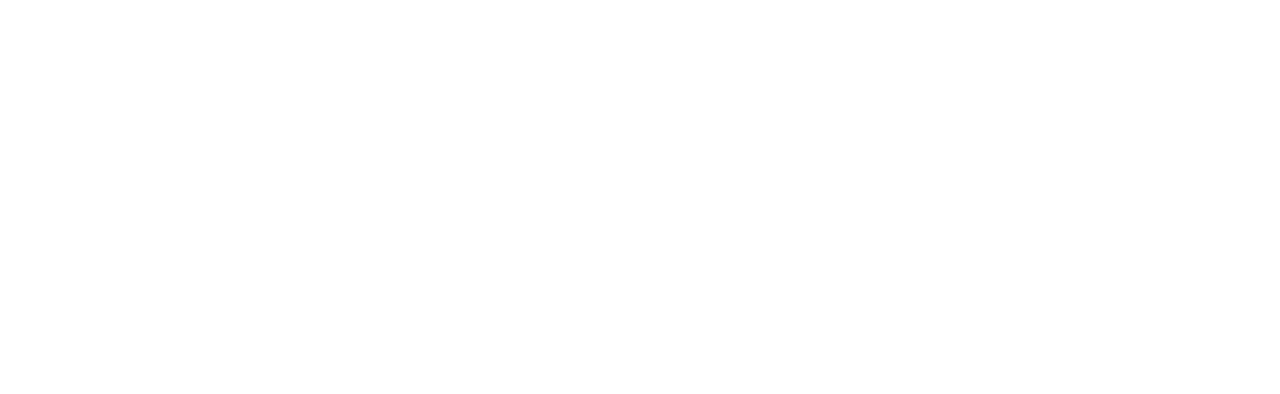
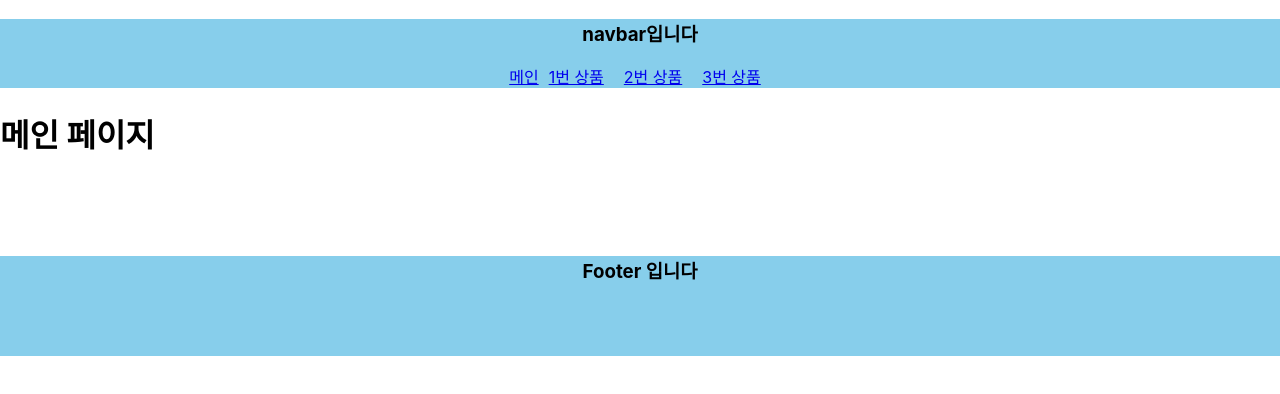
Before and after one commit to migyeonglee/ReactStudy, a React (Create React App) app in the folder first-app/: page / in a window 1280 px wide. Shown: the top 394 px of the page. Built offline with nearby package versions, Linux system fonts and the light colour scheme.

Commit message:
router test

```diff
--- a/first-app/package.json
+++ b/first-app/package.json
@@ -9,6 +9,7 @@
     "node-sass": "^7.0.3",
     "react": "^18.2.0",
     "react-dom": "^18.2.0",
+    "react-router-dom": "^6.4.2",
     "react-scripts": "5.0.1",
     "web-vitals": "^2.1.4"
   },
--- a/first-app/src/App.js
+++ b/first-app/src/App.js
@@ -1,14 +1,27 @@
 // import './app.scss';
 import React, { Component } from 'react';
-// import SassTest from './sassTest';
+import {BrowserRouter} from "react-router-dom"
+// import {Nav,Content,Footer} from "react-router-dom"
+// import ReactRouter from './ReactRouter';
+import Nav from './Nav';
+import Content from './Content';
+import Footer from './Footer';
+
 class App extends Component {
 
   render() {
     return (
+      // <BrowserRouter>
       <>
-    {/* <SassTest></SassTest>
-    <hr /> */}
+      <BrowserRouter>
+      <Nav/>
+      <Content/>
+      <Footer/>
+      {/* <ReactRouter/> */}
+      </BrowserRouter>
+
       </>
+      // </BrowserRouter>
     );
   }
 }
--- /dev/null
+++ b/first-app/src/Content.js
@@ -0,0 +1,17 @@
+import React from 'react';
+import {BrowserRouter,Routes,Route}from 'react-router-dom'
+import Product from './Product';
+import Main from './Main';
+
+const Content = () => {
+    return (
+        <>
+        <Routes>
+        <Route path="/" element={<Main/>}></Route>
+        <Route path="/Product/:id" element={<Product/>}></Route>
+        </Routes>
+        </>
+    );
+};
+
+export default Content;
--- /dev/null
+++ b/first-app/src/Footer.js
@@ -0,0 +1,13 @@
+import React from 'react';
+
+const Footer = () => {
+    return (
+        <>
+            <div style={{backgroundColor:"skyblue", width:"100%",marginTop:"100px", height:"100px", textAlign:"center"}}>
+                <h3>Footer 입니다</h3>
+            </div>
+        </>
+    );
+};
+
+export default Footer;
--- /dev/null
+++ b/first-app/src/Main.js
@@ -0,0 +1,11 @@
+import React from 'react';
+
+const Main = () => {
+    return (
+        <>
+            <h1>메인 페이지</h1>
+        </>
+    );
+};
+
+export default Main;
--- /dev/null
+++ b/first-app/src/Nav.js
@@ -0,0 +1,21 @@
+import React from 'react';
+import {Link} from "react-router-dom"
+
+const Nav = () => {
+    let Styles = {
+        margin : "10px"
+    }
+    return (
+        <>
+        <div style={{backgroundColor:"skyblue", width:"100%", textAlign:"center"}}>
+        <h3>navbar입니다</h3>
+        <Link to="/">메인</Link>
+        <Link to="/Product/1" style={Styles}>1번 상품</Link>
+        <Link to="/Product/2" style={Styles}>2번 상품</Link>
+        <Link to="/Product/3" style={Styles}>3번 상품</Link>
+        </div>
+        </>
+    );
+};
+
+export default Nav;
--- /dev/null
+++ b/first-app/src/Product.js
@@ -0,0 +1,45 @@
+import React from 'react';
+import {useParams}from 'react-router-dom'
+const Product = () => {
+    const { id } = useParams(); //{id : 1}
+    // const param =useParams(); // param.id
+
+    // "localhost:3000/product/1"
+    // {id : 1}
+    // const location = useLocation();
+
+    // const [searchParams, setSearchParams]= useSearchParams();
+    // const keyWord = searchParams.get("price");
+    return (
+        <>
+        <h1>{id}번 상품</h1>
+         {/* <h1>name {name}</h1>
+
+         <h2>{location.search}</h2>
+         <h2>가격은 :{keyWord}</h2> */}
+        </>
+    );
+};
+
+export default Product;
+
+/*
+[URL 파라미터]
+- /product/:id
+- 경로에 : 를 사용해 설정되는 것
+- URL 파라미터가 여러개인 경우 /product/:id/:name 처럼 설정
+    import {useParams}from 'react-router-dom'
+    const {id,name} = useParams();
+
+
+[URL 쿼리스트링]
+useLocation
+    - hash : 주소의 # 문자열 뒤의 값
+    - pathname : 현재 주소 경로
+    - search : ? 를 포함한 쿼리스트링
+    - state : 페이지로 이동 시 임의로 넣을 수 있는 상태값
+    - key : location 객체의 고유값, 초기값은 default, 페이지가 변경될 때마다 고유의 값 생성
+
+useNavigate
+    - Link 컴포넌트를 사용하지 않고 다른 페이지로 이동해야 하는 경우, 뒤로가기 등에 사용
+*/
--- /dev/null
+++ b/first-app/src/ReactRouter.js
@@ -0,0 +1,77 @@
+import {BrowserRouter, Route, Routes,Link} from "react-router-dom"
+import React from 'react';
+import Main from "./Main";
+import Product from "./Product";
+
+const ReactRouter = () => {
+
+    return (
+        <>
+        <BrowserRouter>
+        {/* a태그는 새로고침 되듯이 Link는 자연스럽게 */}
+        <a href="/">a태그 Main</a>
+        <br />
+        <Link to="/">Main</Link>
+        <br />
+        <Link to="/Product/1/aaa/a">Product 1</Link>
+        <br />
+        <Link to="/Product/2/aaa/b">Product 2</Link>
+        <br />
+        <Link to="/Product/3/aaa/c">Product 3</Link>
+        <br />
+        <Link to="/Product/3/aaa/익명?productName='가방'&price=1000#test" >Product query</Link>
+            <Routes>
+                {/* path : 경로 element : 경로에 갔을때 보여주고 싶은 컴포넌트 */}
+                {/*  */}
+                <Route path="/" element={<Main/>}></Route>
+                <Route path="/product/:id/aaa/:name" element={<Product/>}></Route>
+                {/* 잘못된경로 일 경우 */}
+                {/* <Route path="*" element={}></Route> */}
+            </Routes>
+        </BrowserRouter>
+
+        </>
+    );
+};
+
+export default ReactRouter;
+/*
+[웹 렌더링]
+SPA (single page application) : 단일 웹페이지로 돌아가는 애플리케이션
+- 브라우저에서 자바스크립트를 이용해 단일 웹페이지 상의 html 요소를 동적으로 생성 및 조작
+- 검색엔진 최적화 (SEO)에 적합 X
+- React, Svelte, Vue.js와 같은 라이브러리로 개발 가능
+
+Routing 라우팅 : 사용자가 요청한 URL에 따라 해당 URL 에 맞는 페이지를 보여주는 것
+- 라이브러리 : React Router
+
+React Router : 개발자가 주소별로 다른 컴포넌트를 보여주기 위해 사용하는 라이브러리
+- 여러 환경에서 동작할 수 있도록 여러 종류의 라우터 컴포넌트 제롱
+- 주요 컴포넌트
+    <BrowserRouter/>
+        - html5를 지원하는 브라우저 주소 감지
+        - Router의 역할
+        - 새로고침을 하지 않아도 새 컴포넌트를 렌더링 해주는 기능 담당
+        - URL 마다 컴포넌트가 바뀔 때 이때 바뀌는 부분의 최 상단에 위치해야 한다
+    <Routes/> <Route/>
+        - 경로가 일치하는 컴포넌트를 렌더링 해주도록 경로 매칭
+        - Route에서는 구체적으로 어떤 컴포넌트를 렌더링 할 지 결정
+            <Route path="/경로" element="<연결할 컴포넌트/>"></Route>
+
+    <Link/>
+        - 경로를 변경한다
+        - 기존 html의 a태그가 새로고침해 렌더링을 수행했다면 <Link> 컴포넌트는 페이지 전환 방지
+        - BrowserRouter 안에있되, Route 안에 들어가면 안됌
+
+
+*/
+
+// 검색기능 과제제출란에 있음 까먹지 말것!!!!!!!!!!//
+
+
+/*
+http://localhost:3000/Product/:id => id(문자열)값이 바뀔 수 있음 (라우터)
+http://localhost:3000/Product/1/aaa => 파람스(여러개 올 수 있음)
+http://localhost:3000/Product/2/aaa => 파람스(여러개 올 수 있음)
+
+*/
```
Also changed, not shown: first-app/src/Router.module.css (added).
